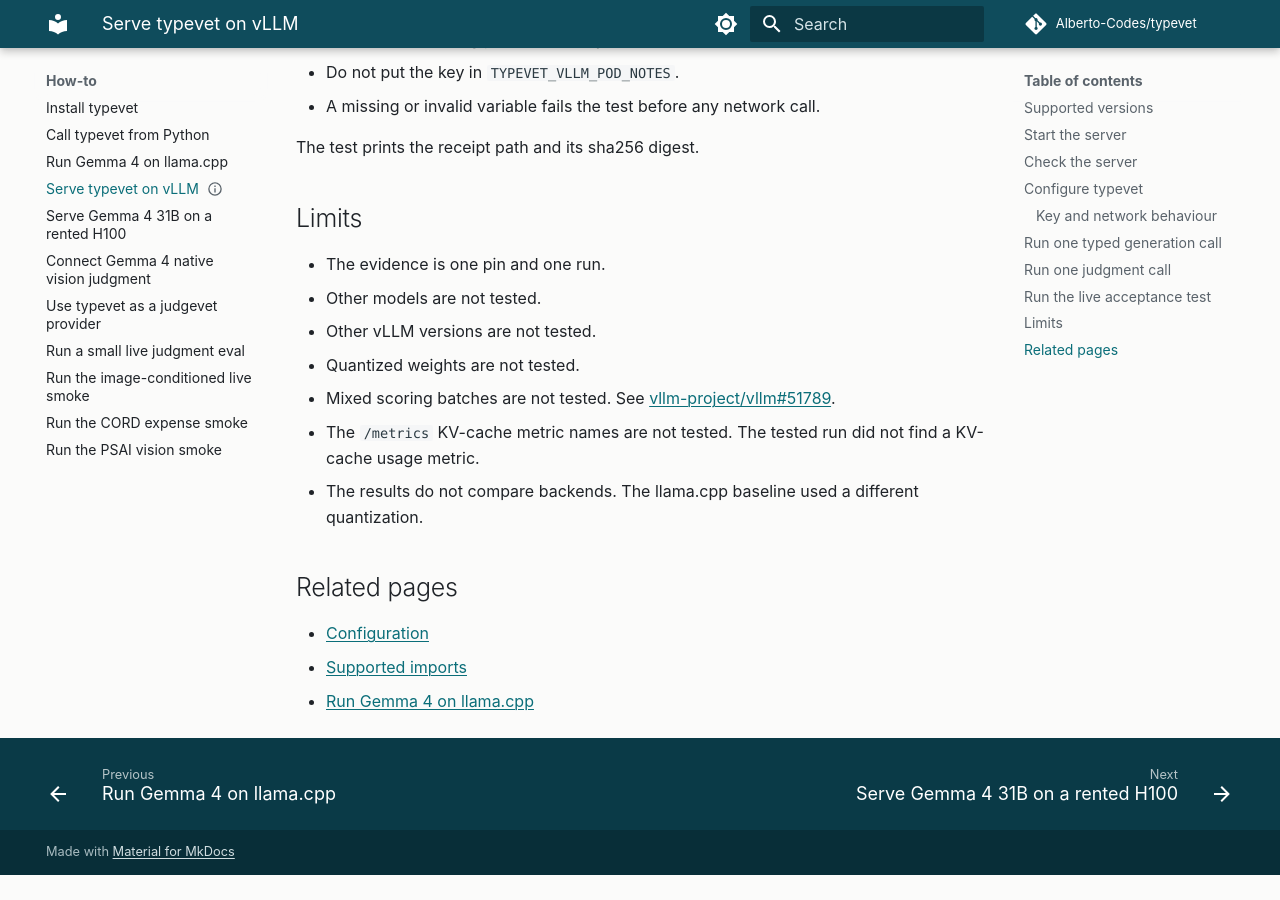
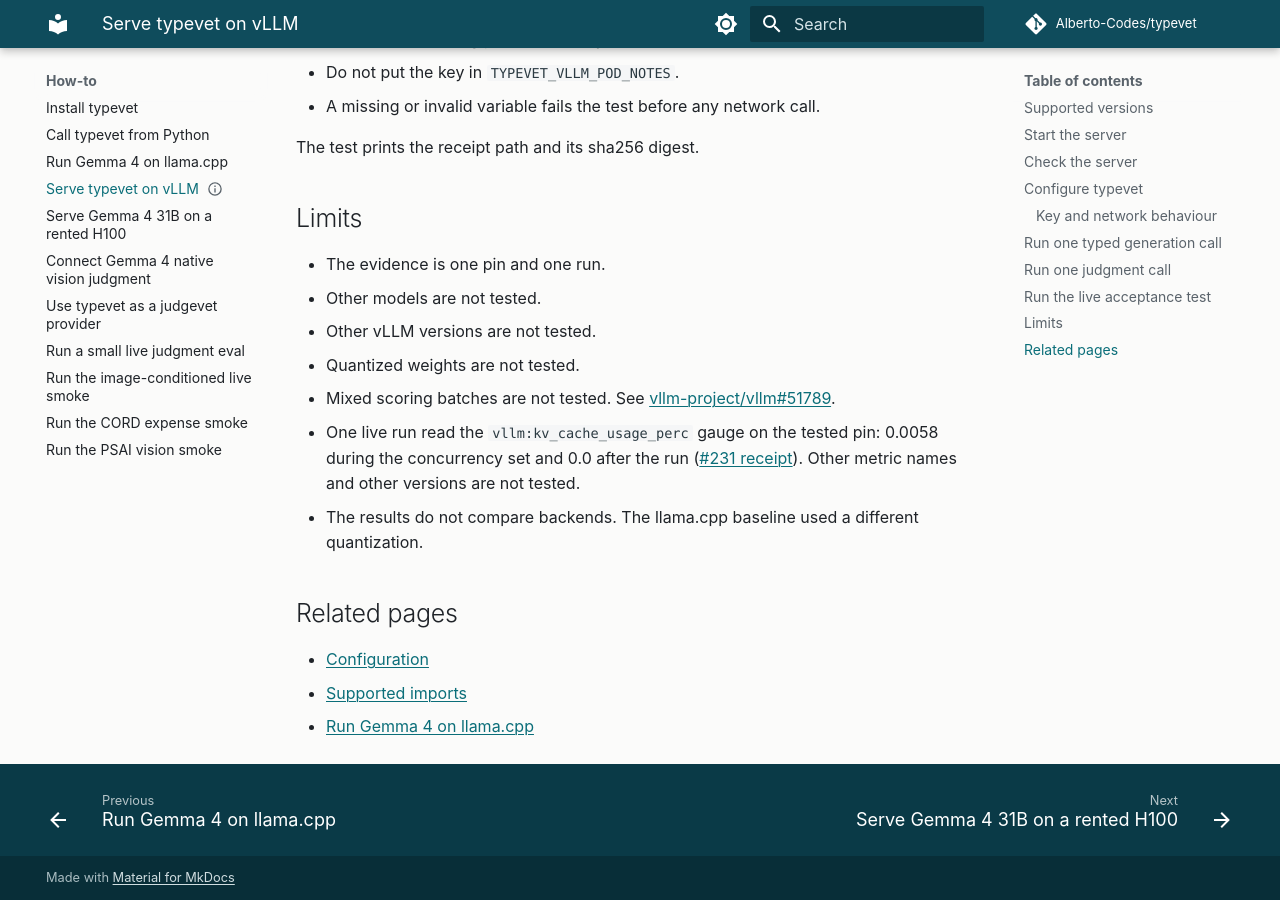
Before and after one commit to Alberto-Codes/typevet, an MkDocs documentation site: the page built from docs/how-to/serve-typevet-on-vllm.md, in a window 1280 px wide and 900 px high, scrolled down 4757 px. Built offline with MkDocs 1.6.1 and Material for MkDocs 9.7.7, drawn with Linux system fonts in a browser that asks for light colours; comment, search, counter and statistics services are not loaded; before the commit the page ends 5632 px from its top, so only the background shows below that.

Commit message:
docs(vllm): record the live KV-cache gauge reading on the tested pin
One live run of the #170 harness on vLLM v0.30.0 read
vllm:kv_cache_usage_perc at 0.0058 during the concurrency set and 0.0
after the run. Both are in [0, 1] and the in-flight reading is higher.

Closes #231

Co-Authored-By: Claude Opus 5.5 <noreply@anthropic.com>
Claude-Session: https://claude.ai/code/session_014XgEGEaFzhfNvCY6eVZJC6

```diff
--- a/docs/how-to/serve-typevet-on-vllm.md
+++ b/docs/how-to/serve-typevet-on-vllm.md
@@ -227,8 +227,10 @@ The test prints the receipt path and its sha256 digest.
 - Quantized weights are not tested.
 - Mixed scoring batches are not tested. See
   [vllm-project/vllm#51789](https://github.com/vllm-project/vllm/issues/51789).
-- The `/metrics` KV-cache metric names are not tested. The tested run did
-  not find a KV-cache usage metric.
+- One live run read the `vllm:kv_cache_usage_perc` gauge on the tested pin:
+  0.0058 during the concurrency set and 0.0 after the run
+  ([#231 receipt](https://github.com/Alberto-Codes/typevet/issues/231#issuecomment-5904832873)).
+  Other metric names and other versions are not tested.
 - The results do not compare backends. The llama.cpp baseline used a
   different quantization.
 
```
Also changed, not shown: docs/explanation/limits.md (+2 -2 lines), docs/reference/typed-judgment-release-support-matrix.md (+1 -1 lines).
